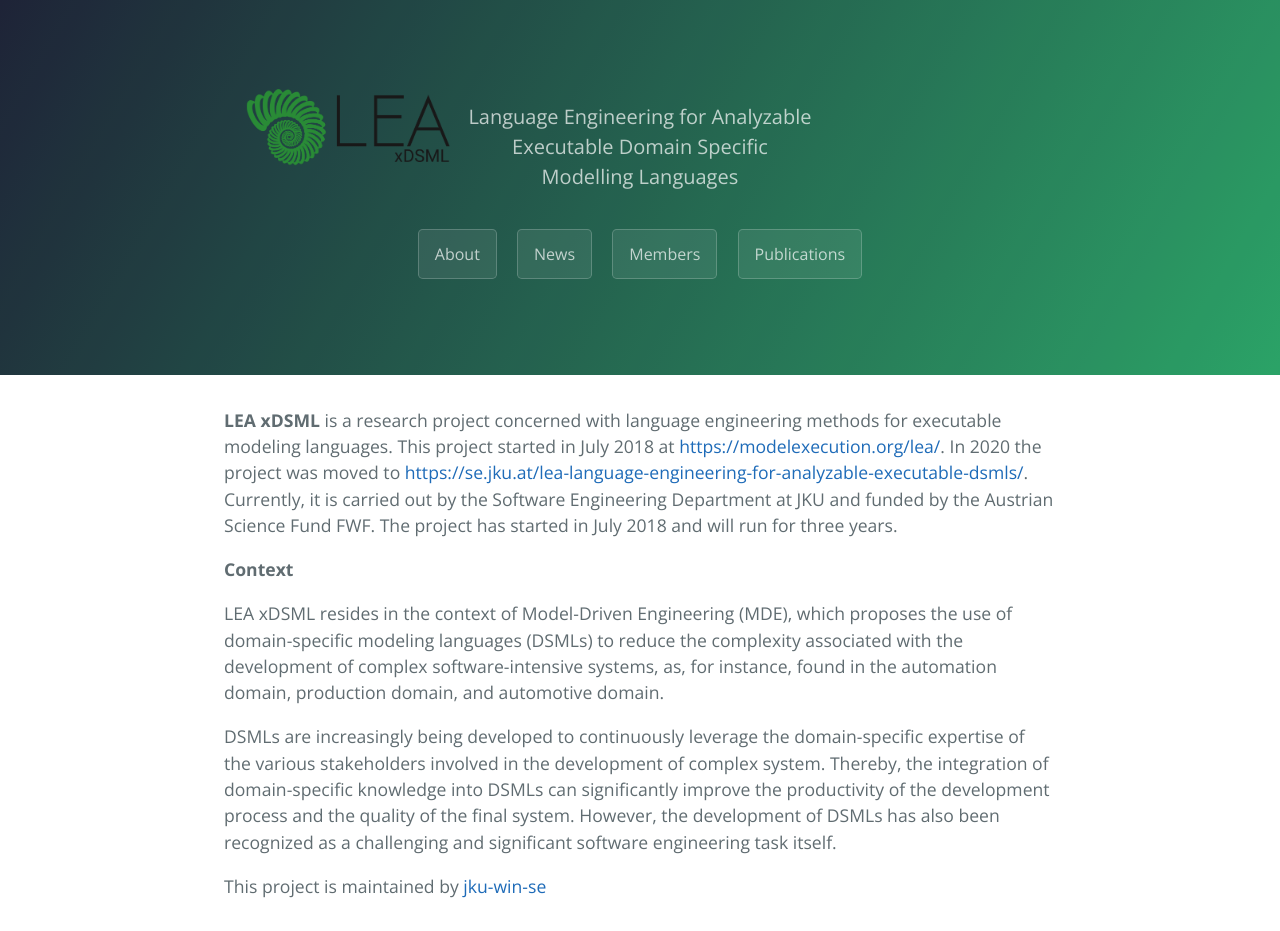
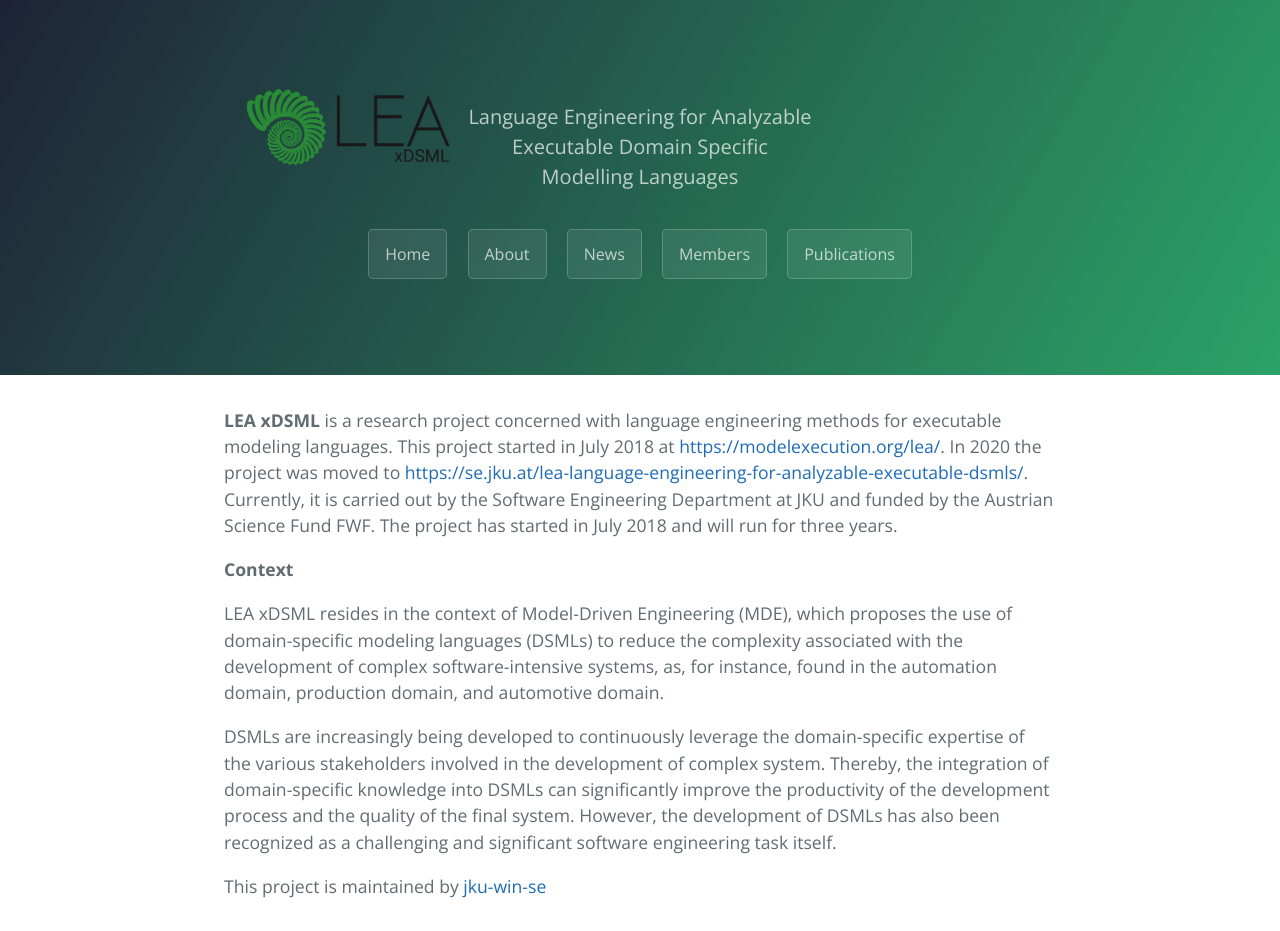
Before and after one commit to jku-win-se/Lea-xDSML, a Jekyll site: the page built from index.md, in a window 1280 px wide. Built offline with Jekyll 4.4.1, drawn with Linux system fonts in a browser that asks for light colours.

Commit message:
home link

```diff
--- a/_layouts/index.html
+++ b/_layouts/index.html
@@ -24,6 +24,7 @@
         </div>
       </div>
       <div style="display:block">
+        <a href="{{site.github.url}}" class="btn">Home</a>
         <a href="{{site.github.url}}/pages/about" class="btn">About</a>
         <a href="{{site.github.url}}/pages/news" class="btn">News</a>
         <a href="{{site.github.url}}/pages/members" class="btn">Members</a>
```
